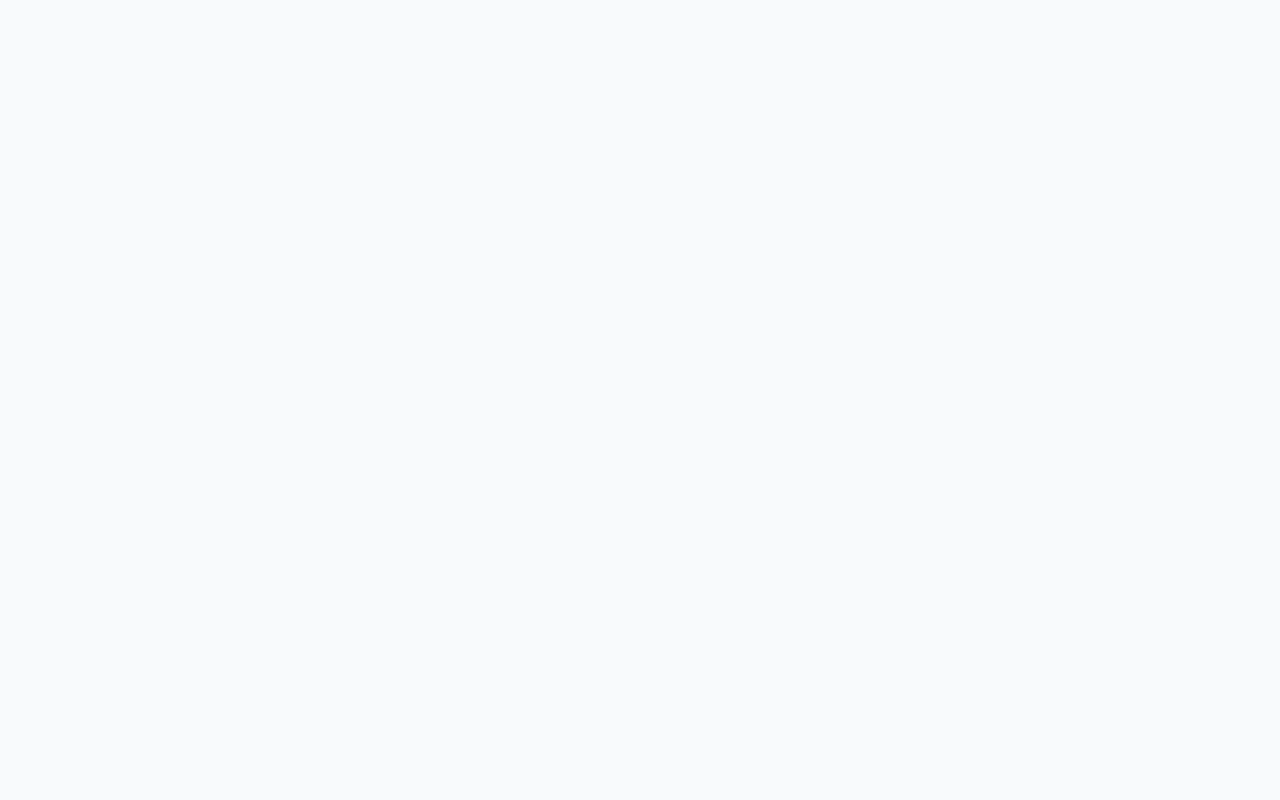
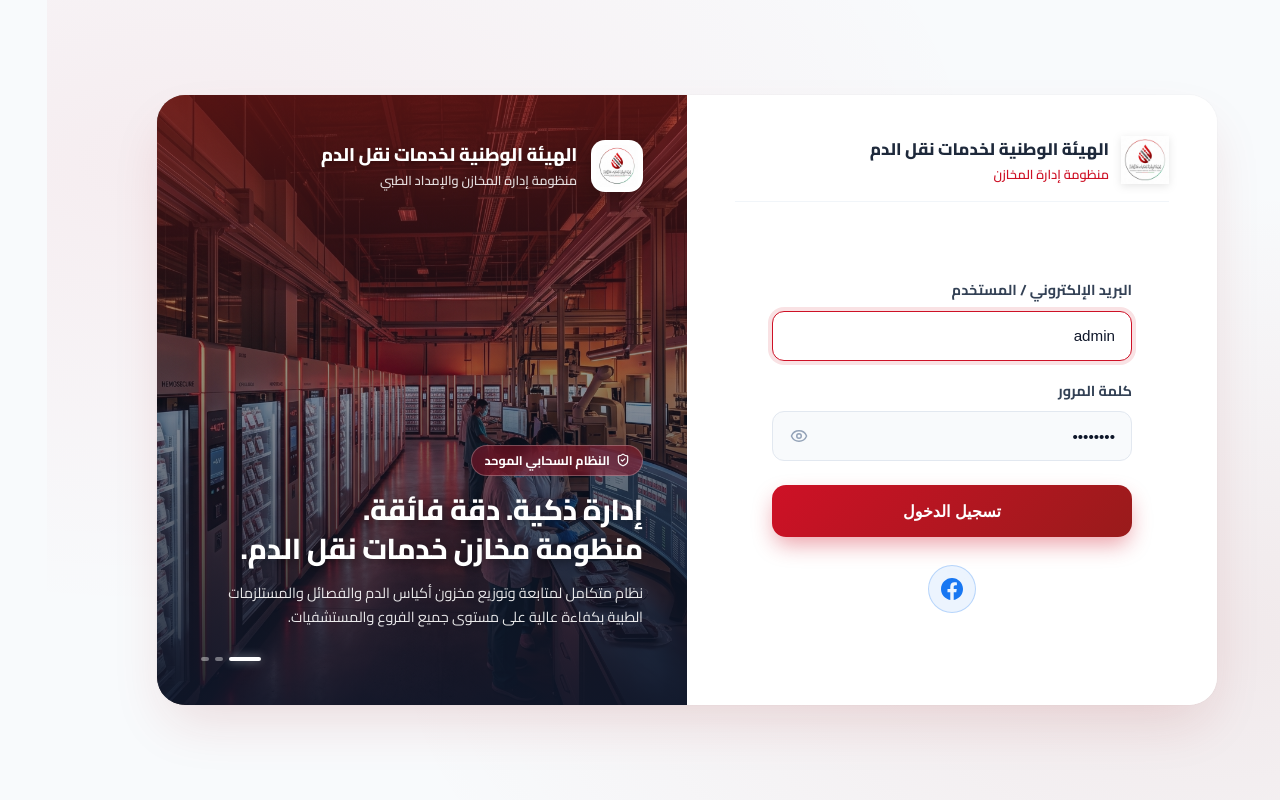
Before and after one commit to 23133415cs-arch/-, a Next.js app: page / in a window 1280 px wide. Before the commit this address had no page. Built offline with nearby package versions, Linux system fonts and the light colour scheme.

Commit message:
Render LoginPage directly in root page.tsx

```diff
--- a/src/app/page.tsx
+++ b/src/app/page.tsx
@@ -1,8 +1,7 @@
-// الصفحة الرئيسية - إعادة توجيه إلى صفحة تسجيل الدخول
+// الصفحة الرئيسية - واجهة تسجيل الدخول
 // منظومة إدارة مخازن الهيئة العامة لخدمات نقل الدم
-import { redirect } from 'next/navigation';
+import LoginPage from './login/page';
 
 export default function HomePage() {
-  // إعادة التوجيه الفورية إلى صفحة تسجيل الدخول
-  redirect('/login');
+  return <LoginPage />;
 }
```
